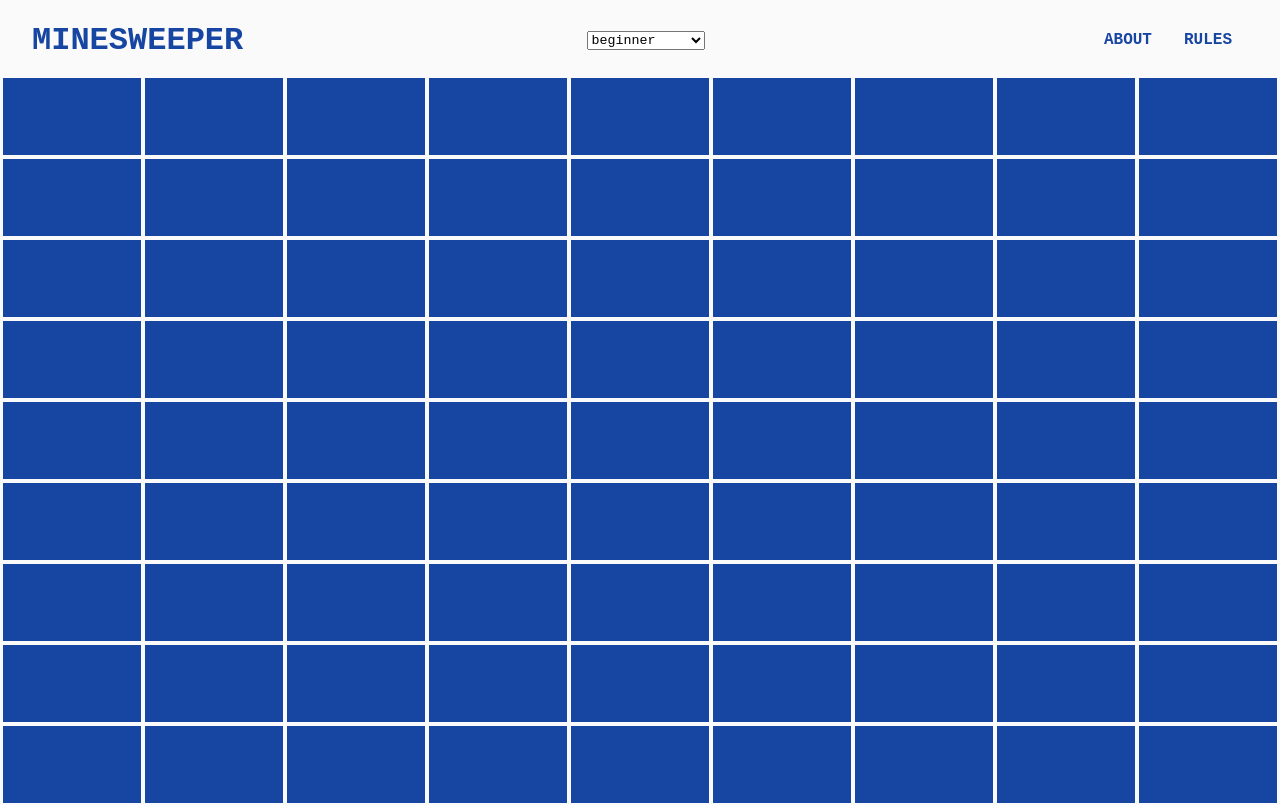
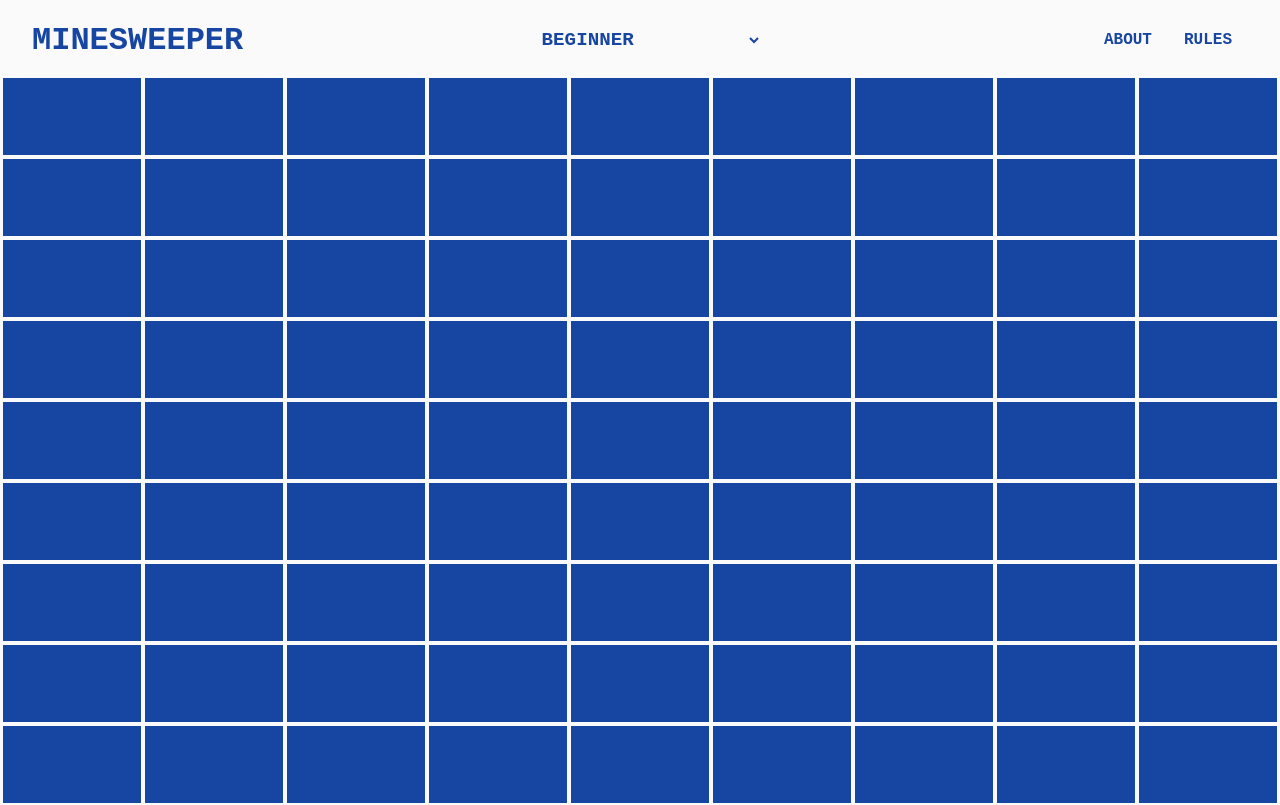
Before and after one commit to sebastienbourda/minesweeper, a plain HTML site: page index.html in a window 1280 px wide. Drawn offline with Linux system fonts and the light colour scheme.

Commit message:
change style of the select

```diff
--- a/index.html
+++ b/index.html
@@ -12,6 +12,7 @@
   <header>
     <h1><a href="/index.html">Minesweeper</a></h1>
     <select name="levels" id="levels">
+      <option value="" disabled>Choose your level</option>
       <option value="beginner" selected="selected">beginner</option>
       <option value="intermediate">intermediate</option>
       <option value="advanced">advanced</option>
--- a/styles.css
+++ b/styles.css
@@ -1,6 +1,22 @@
 * {
   box-sizing: border-box;
   font-family: 'Courier New', Courier, monospace;
+}
+
+select {
+  font-size: 1.2rem;
+  padding: 0.5rem;
+  border: none;
+  border-radius: 0.5rem;
+  background: #FAFAFA;
+  color: #1746A2;
+  font-weight: bold;
+  text-transform: uppercase;
+  cursor: pointer;
+}
+
+select:focus {
+  outline: none;
 }
 
 body {
```
